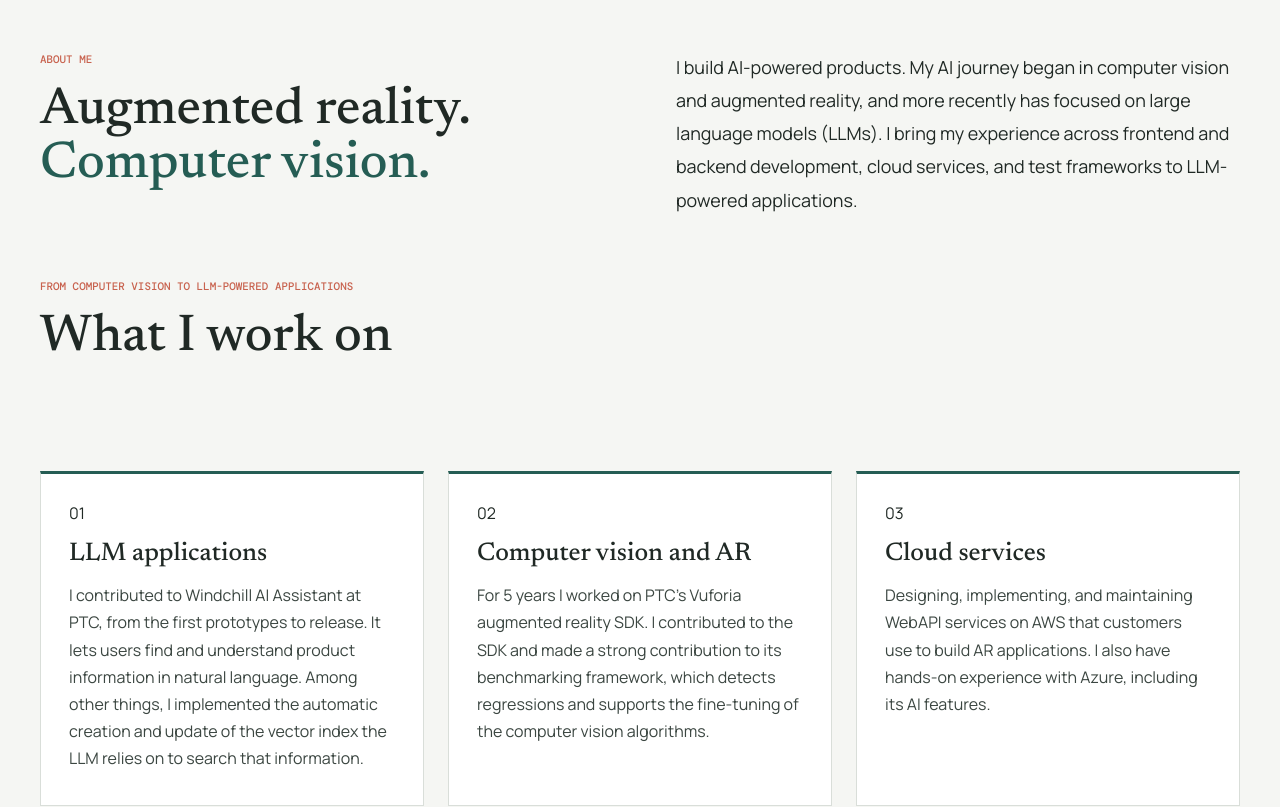
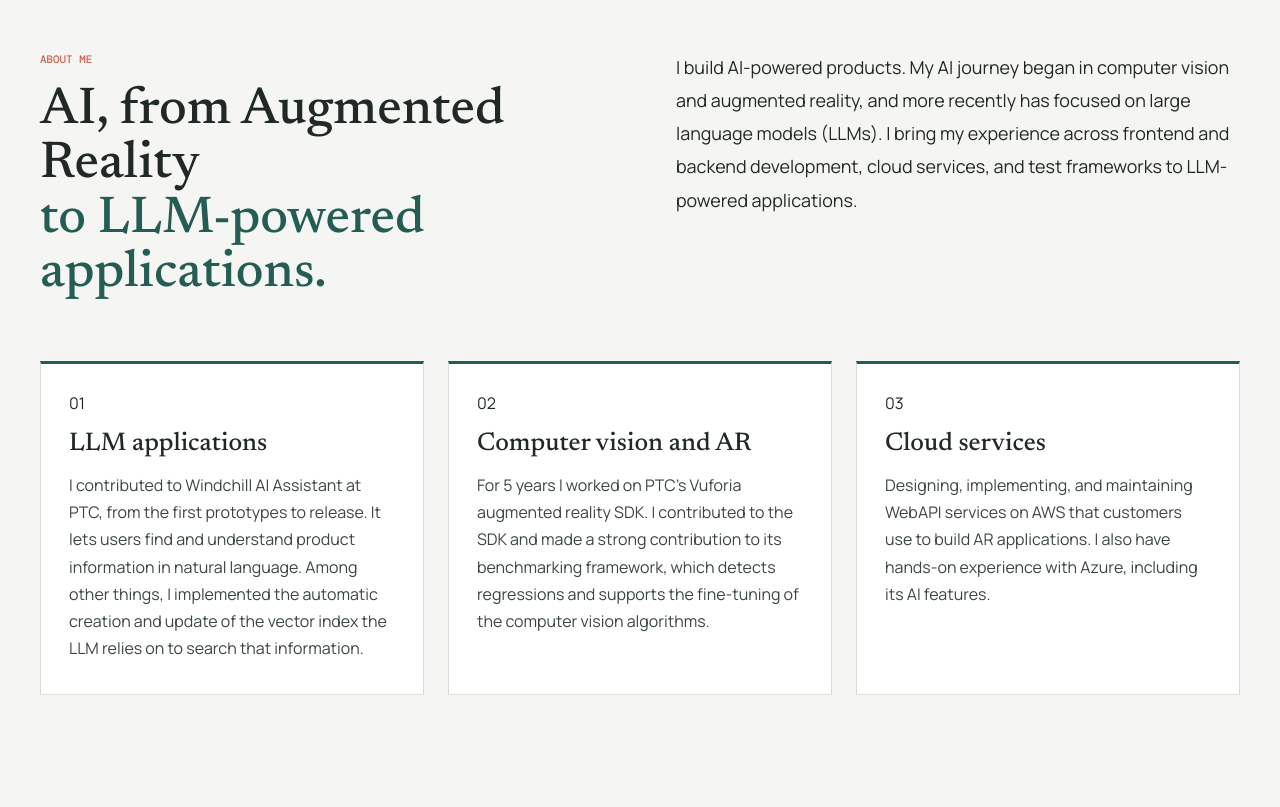
Before and after one commit to gaboardidiego/personal-website, an Angular app: page / in a window 1280 px wide. Shown: the part 840-1647 px from the top of the page. Built offline with nearby package versions, Linux system fonts and the light colour scheme.

Commit message:
feat(about): consolidate focus section heading
Update the About headline to reflect work spanning augmented reality through LLM-powered applications. Remove the redundant focus heading and label the focus areas list for accessible navigation.

```diff
--- a/src/app/components/about-section/about-section.html
+++ b/src/app/components/about-section/about-section.html
@@ -1,18 +1,12 @@
 <section class="about section-wrap" id="about" aria-labelledby="about-title">
   <div class="section-heading">
     <p class="section-kicker">About me</p>
-    <h2 id="about-title">Augmented reality.<br /><em>Computer vision.</em></h2>
+    <h2 id="about-title">AI, from Augmented Reality<br /><em>to LLM-powered applications.</em></h2>
   </div>
   <div class="about__content">
     <p class="about__copy">{{ portfolio().introduction }}</p>
   </div>
-  <div class="section-heading section-heading--wide">
-    <div>
-      <p class="section-kicker">From computer vision to LLM-powered applications</p>
-      <h2 id="focus-title">What I work on</h2>
-    </div>
-  </div>
-  <ul class="focus__grid" id="focus" aria-labelledby="focus-title">
+  <ul class="focus__grid" id="focus" aria-label="Focus areas">
     @for (area of focusAreas(); track area.title) {
       <li class="focus-card">
         <span class="focus-card__number">0{{ $index + 1 }}</span>
```
